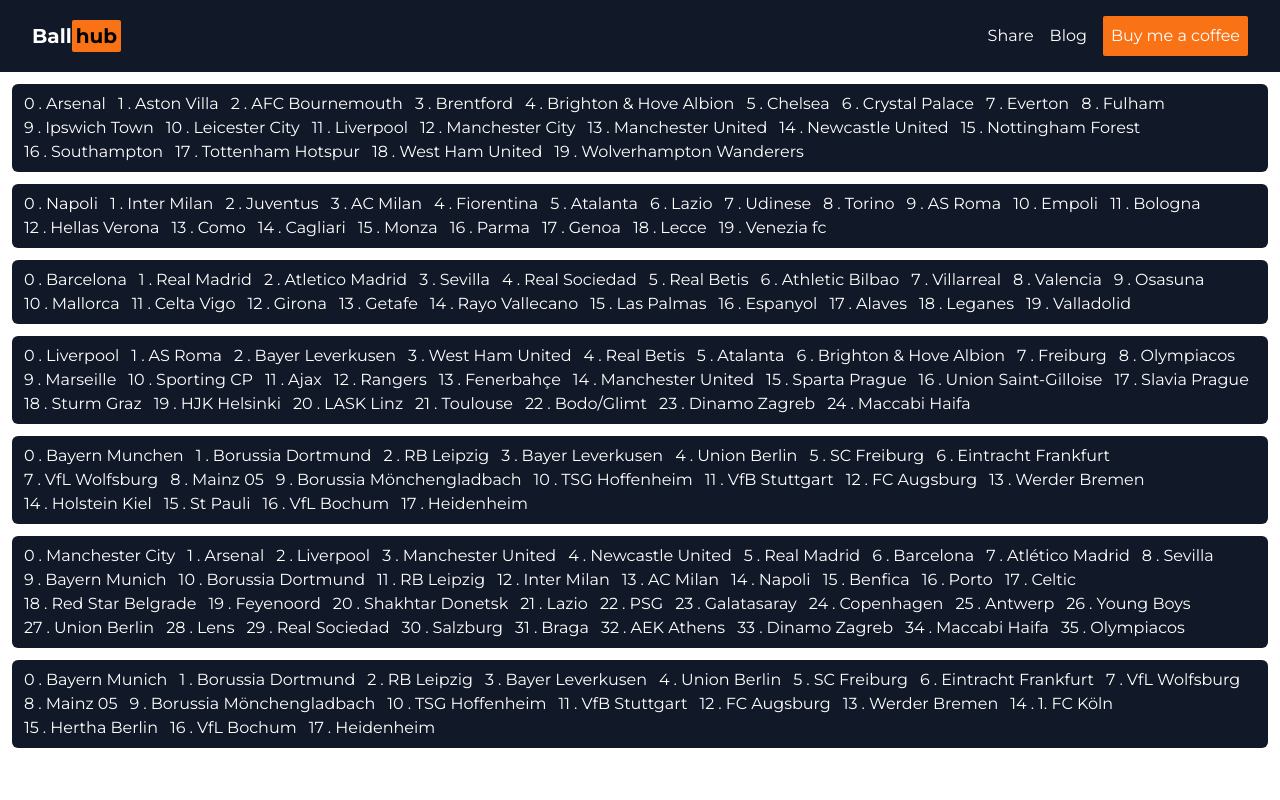
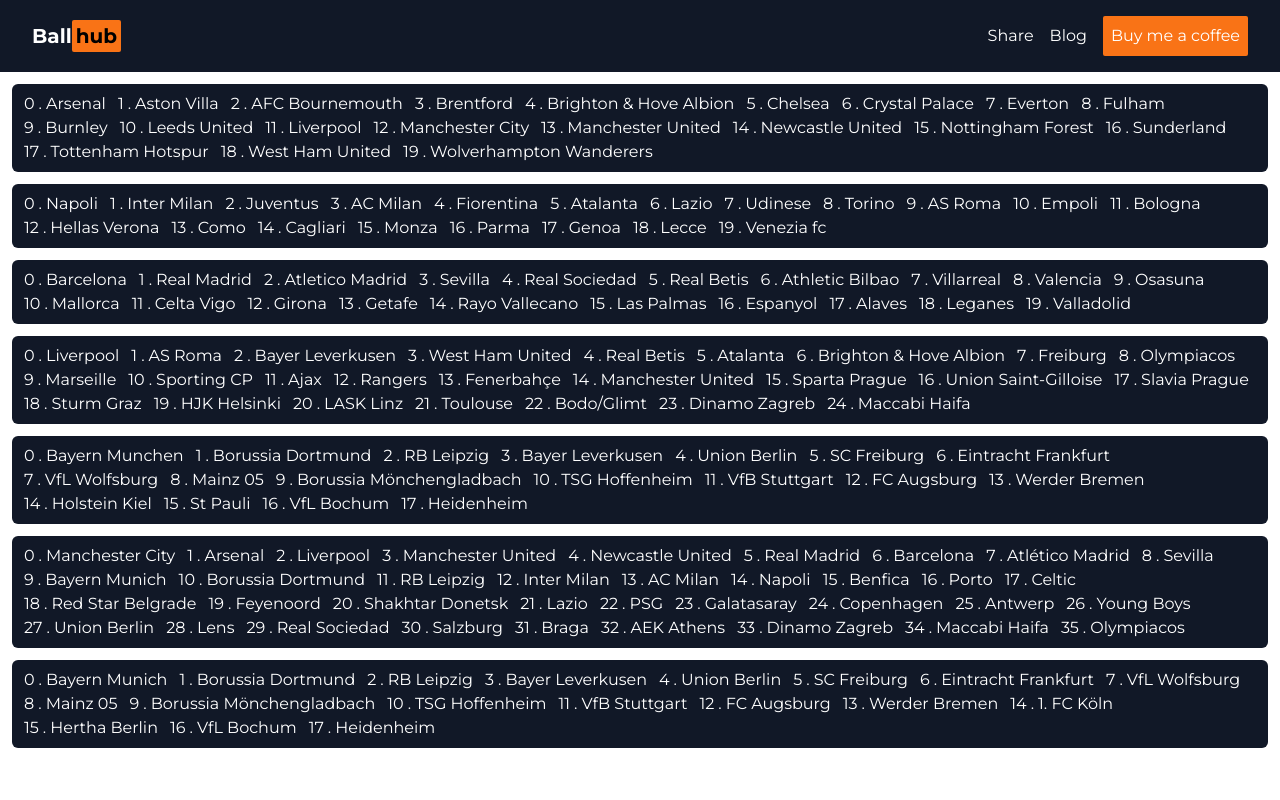
Before and after one commit to Davismeru/live-stream, a React (Vite) app: page /team_index in a window 1280 px wide. Shown: the top 800 px of the page. Built offline with nearby package versions, Linux system fonts and the light colour scheme.

Commit message:
updated relegated teams

```diff
--- a/public/fixtures.js
+++ b/public/fixtures.js
@@ -46,12 +46,12 @@
     index: 8,
   },
   {
-    name: "Ipswich Town",
+    name: "Burnley",
     logo: "/logos/ipswich.png",
     index: 9,
   },
   {
-    name: "Leicester City",
+    name: "Leeds United",
     logo: "/logos/leicester.png",
     index: 10,
   },
@@ -81,7 +81,7 @@
     index: 15,
   },
   {
-    name: "Southampton",
+    name: "Sunderland",
     logo: "/logos/southampton.png",
     index: 16,
   },
```
